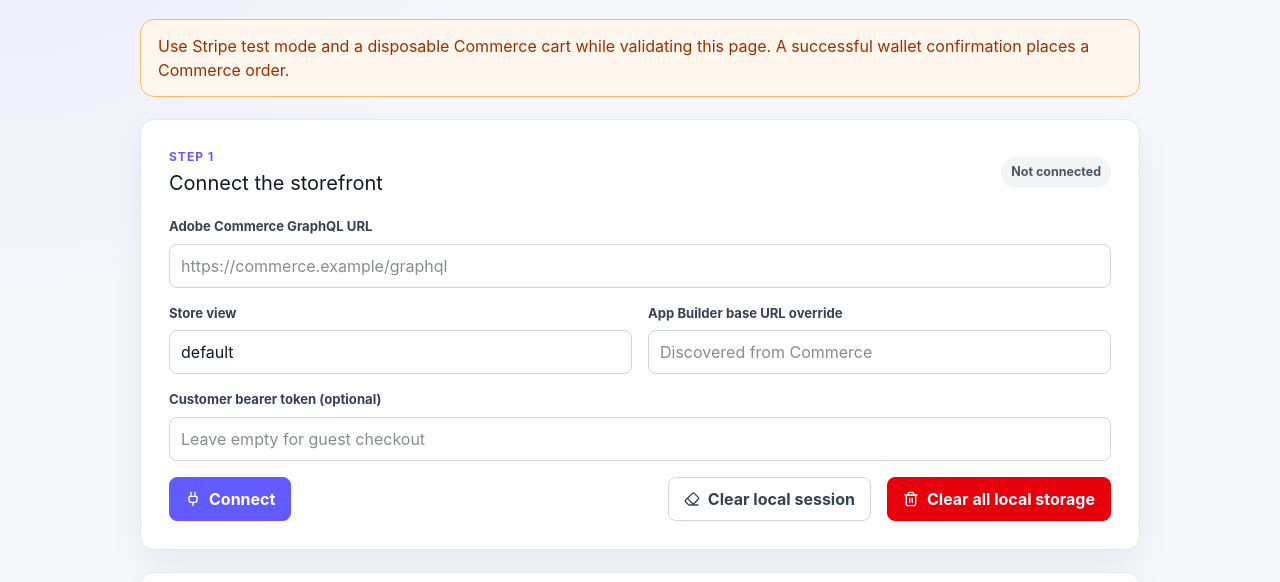
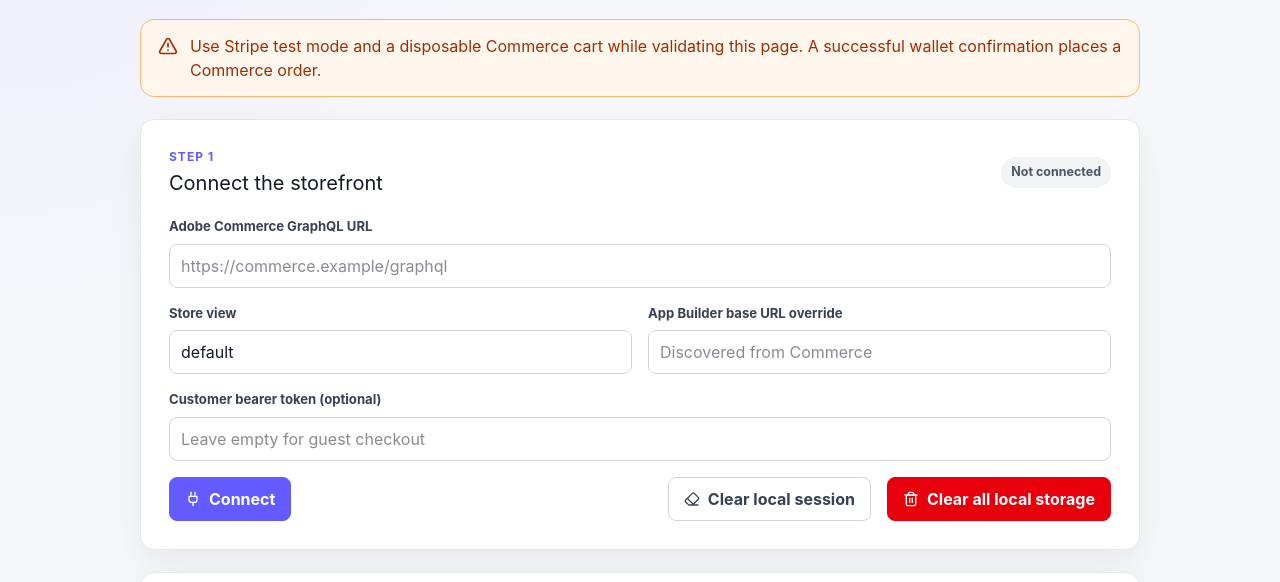
Before and after one commit to johnrusu/stripe-eds-express-checkout, a website built with Vite: page index.html in a window 1280 px wide. Shown: the part 211-793 px from the top of the page. Built offline with nearby package versions, Linux system fonts and the light colour scheme.

Commit message:
fix: moved from css to tailwind + fixes

```diff
--- a/index.html
+++ b/index.html
@@ -37,11 +37,27 @@
       </header>
 
       <div
-        class="mt-[22px] rounded-[14px] border border-orange-300 bg-orange-50 px-[17px] py-3.5 leading-normal text-orange-800"
+        class="mt-[22px] flex items-start gap-3 rounded-[14px] border border-orange-300 bg-orange-50 px-[17px] py-3.5 leading-normal text-orange-800"
         role="alert"
       >
-        Use Stripe test mode and a disposable Commerce cart while validating
-        this page. A successful wallet confirmation places a Commerce order.
+        <svg
+          class="mt-0.5 h-5 w-5 shrink-0"
+          aria-hidden="true"
+          viewBox="0 0 24 24"
+          fill="none"
+          stroke="currentColor"
+          stroke-width="2"
+          stroke-linecap="round"
+          stroke-linejoin="round"
+        >
+          <path d="m21.73 18-8-14a2 2 0 0 0-3.48 0l-8 14A2 2 0 0 0 4 21h16a2 2 0 0 0 1.73-3" />
+          <path d="M12 9v4" />
+          <path d="M12 17h.01" />
+        </svg>
+        <p class="m-0">
+          Use Stripe test mode and a disposable Commerce cart while validating
+          this page. A successful wallet confirmation places a Commerce order.
+        </p>
       </div>
 
       <section
```
